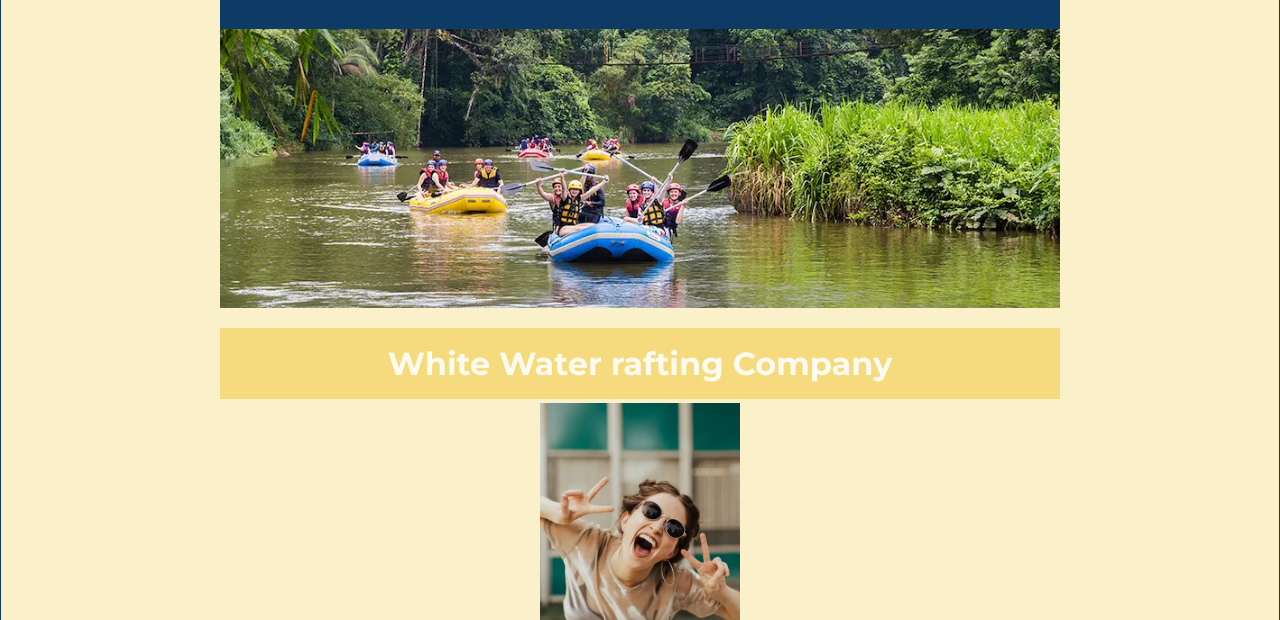
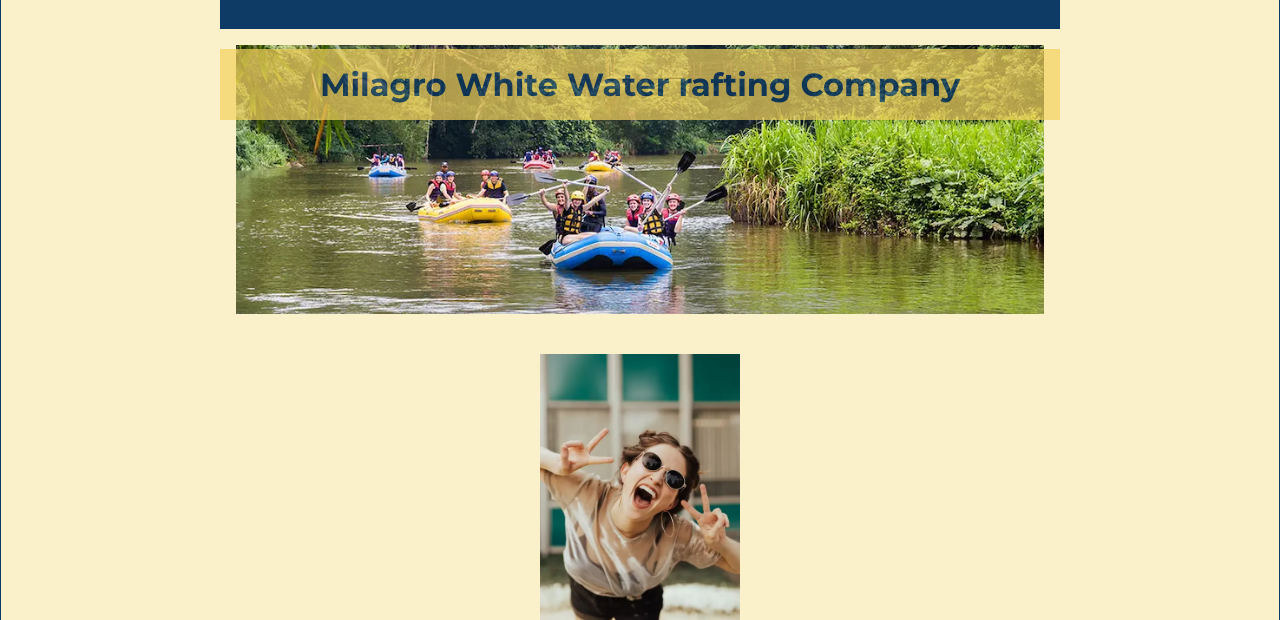
Before and after one commit to Miraclebliss/wdd130, a plain HTML site: page wwr/about.html in a window 1280 px wide. Shown: the part 180-800 px from the top of the page. Drawn offline with nearby package versions, Linux system fonts and the light colour scheme.

Commit message:
Update hero section in about page; enhance title visibility and styling

```diff
--- a/wwr/about.html
+++ b/wwr/about.html
@@ -30,7 +30,7 @@
     <main>
         <div class="hero">
             <img src="images/hero.webp" alt="Milagro White-Water Rafting Adventure">
-            <h1>White Water rafting Company</h1>
+            <h1>Milagro White Water rafting Company</h1>
         </div>
         <article>
             <img src="images/client.webp" alt="Client Image" width="200">
--- a/wwr/styles/rafting.css
+++ b/wwr/styles/rafting.css
@@ -38,7 +38,30 @@ header img {
     height: auto;
 }
 
+.hero {
+    position: relative;
+    text-align: center;
+    background-color: var(--secondary-color);
+    padding: 16px;
+}
 
+.hero img {
+    width: 100%;
+    height: auto;
+    display: block;
+    object-fit: cover;
+}
+
+.hero h1 {
+    position: absolute;
+    top: 20px;
+    left: 50%;
+    transform: translateX(-50%);
+    background-color: var(--accent-1);
+    padding: 16px;
+    color: var(--primary-color);
+    font-size: 2rem;
+}
 article img {
     max-width: 200px;
     height: auto;
```
